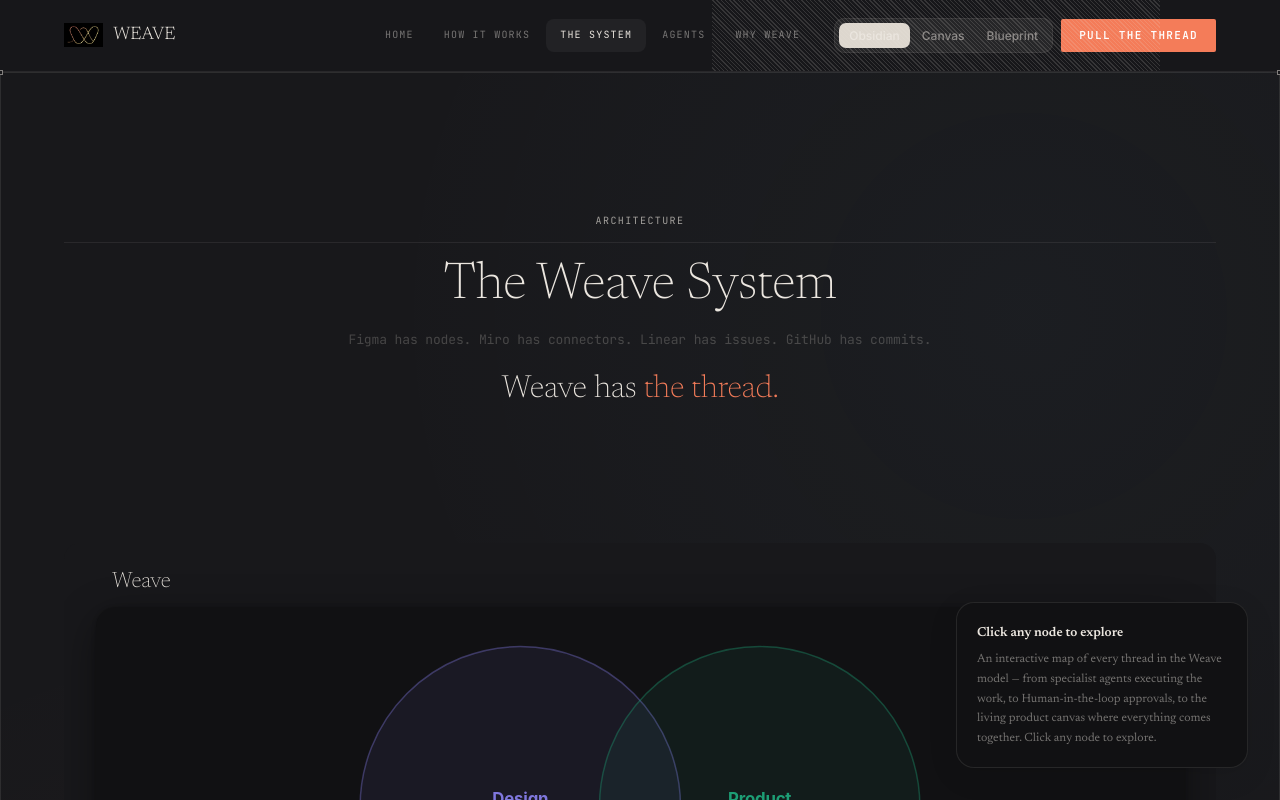
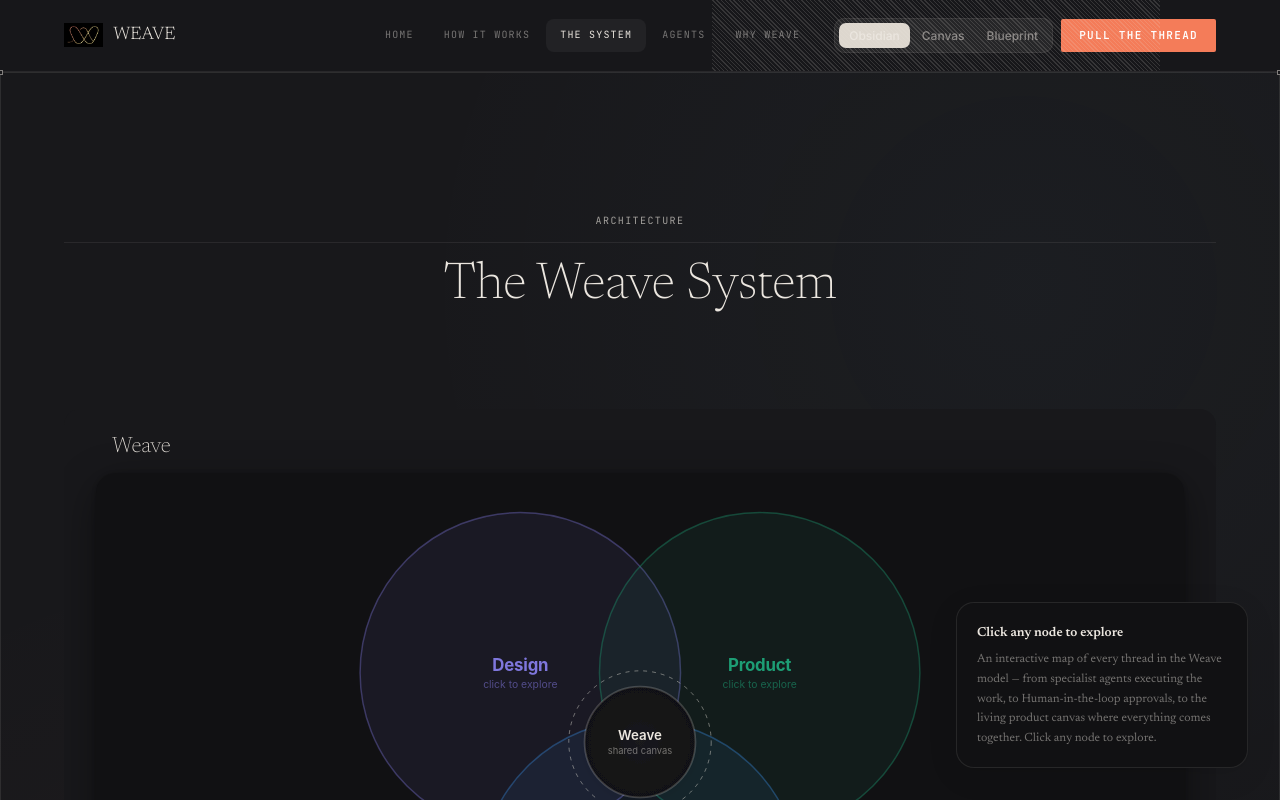
Before and after one commit to jdesanto3-rgb/Hack-collab, a React (Vite) app in the folder chorus/: page /the-system in a window 1280 px wide. Shown: the top 800 px of the page. Built offline with nearby package versions, Linux system fonts and the light colour scheme.

Commit message:
fix: Remove duplicate thread copy from System page hero
The "Weave has the thread." copy already lives inside the SVG idle
description — removing the HTML duplicate below the hero heading.

Co-Authored-By: Claude Sonnet 4.6 <noreply@anthropic.com>

```diff
--- a/chorus/src/pages/TheSystem.jsx
+++ b/chorus/src/pages/TheSystem.jsx
@@ -735,14 +735,6 @@ export default function TheSystem() {
         <div className="container">
           <p className="section-label">Architecture</p>
           <h1 className="section-title">The Weave System</h1>
-          <div className="system-thread-intro">
-            <p className="system-thread-context">
-              Figma has nodes. Miro has connectors. Linear has issues. GitHub has commits.
-            </p>
-            <p className="system-thread-hero">
-              Weave has <span className="system-thread-accent">the thread.</span>
-            </p>
-          </div>
         </div>
       </section>
 
```
